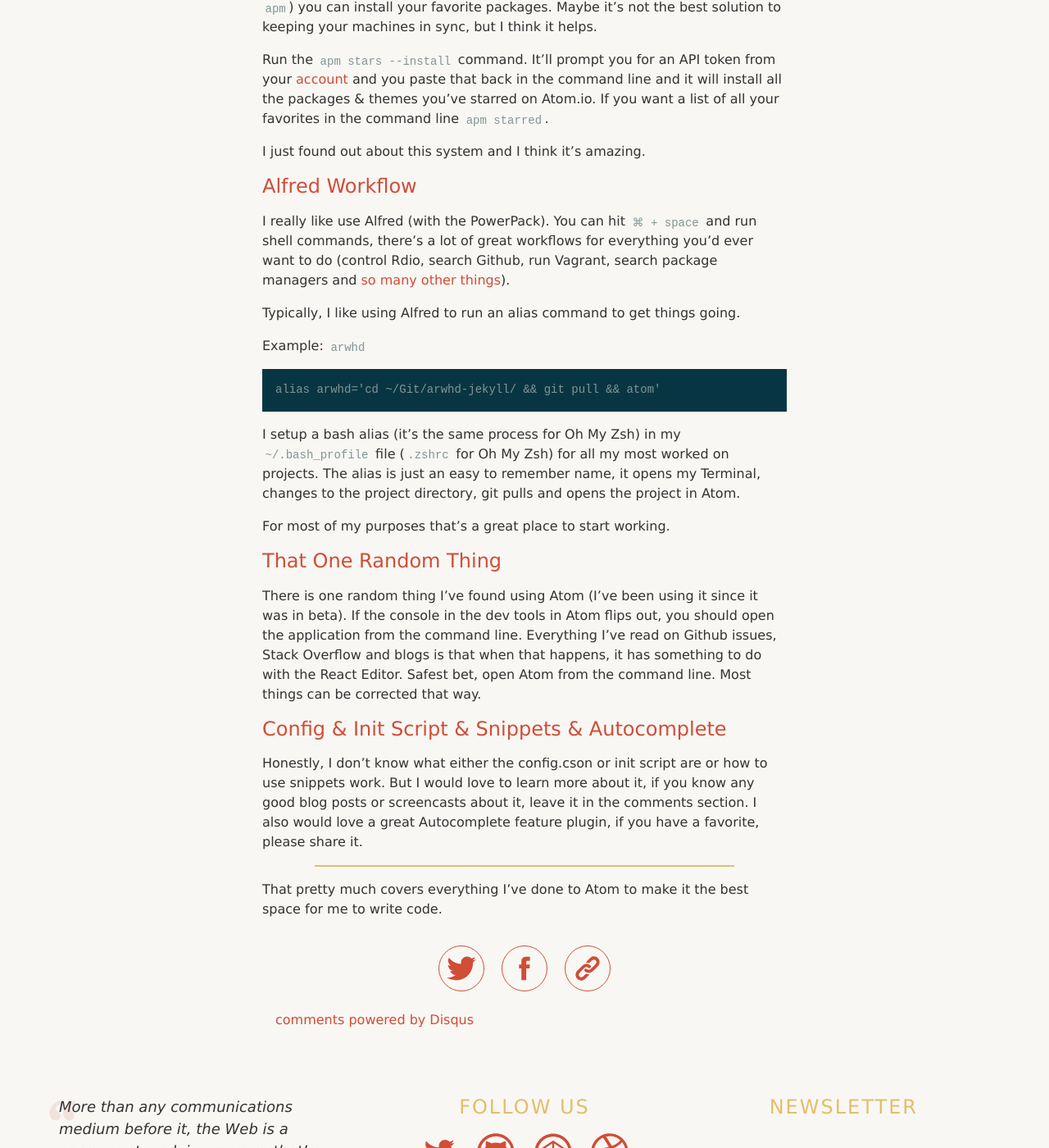
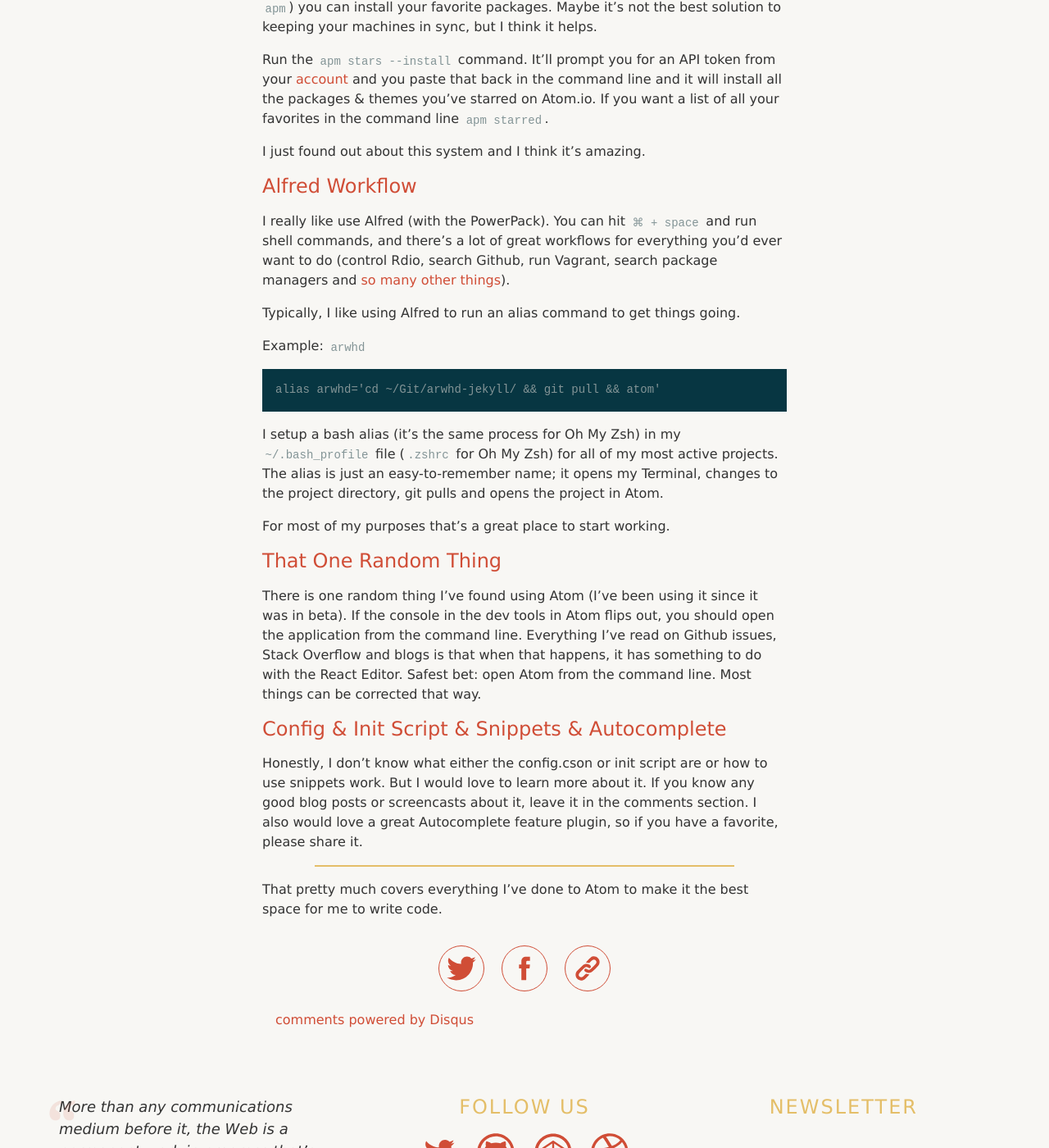
Before and after one commit to charlespeters/ARWHD, a Jekyll site: the page built from _posts/2014-09-25-making-atom-home.md, in a window 1280 px wide and 1400 px high, scrolled down 2912 px. Shown: the whole window at 82% size. Built offline with Jekyll 4.4.1, drawn with Linux system fonts in a browser that asks for light colours; nearby versions of some CDN libraries; some web fonts are replaced; comment, search, counter and statistics services are not loaded; some of the changed text lies outside the part shown.

Commit message:
proofreading this post

````diff
--- a/_posts/2014-09-25-making-atom-home.md
+++ b/_posts/2014-09-25-making-atom-home.md
@@ -7,11 +7,11 @@
 Most of the time I spend working on stuff is in Atom Editor from Github, it's by far my favorite text editor. It's amazingly customizable, flexible and I thought I would share how I customize it and use it on a daily basis.
 
 ### Why?
-Atom is under constant active development, it's free, open source, all you have to do to get a question answered is file an issue on Github and someone gets back to you really quickly.
+Atom is under constant active development; it's free, open source, and all you have to do to get a question answered is file an issue on Github and someone gets back to you really quickly.
 
-It comes with amazing find in project, markdown preview, you can open your project on Github really quickly, see what branch you're on and all the changes you're making.
+It comes with amazing find in project, markdown preview. You can open your project on Github really quickly, see what branch you're on and all the changes you're making.
 
-You can really customize Atom to make your own. This whole application is based on web technologies so a little bit of LESS and CoffeeScript can really make a huge difference.  Plus, if there's a  feature missing out of the box, there are so many amazing packages being made everyday for it.
+You can really customize Atom to make it your own. This whole application is based on web technologies so a little bit of LESS and CoffeeScript can make a huge difference.  Plus, if there's a feature missing out of the box, there are so many amazing packages being made for it everyday.
 
 ### Favorite Packages
 
@@ -45,7 +45,7 @@
 
 ### Syntax & UI
 
-I use [Solarized Dark](http://ethanschoonover.com/solarized) by Ethan Schoonover, everwhere. [Solarized Dark](https://atom.io/themes/solarized-dark-syntax) & [Solarized Dark UI](https://atom.io/themes/solarized-dark-ui). I even have it in my [Terminal](https://github.com/altercation/solarized/tree/master/iterm2-colors-solarized). When I'm feeling adventurous I try a few of [these from Daylee Rees](http://daylerees.github.io/)
+I use [Solarized Dark](http://ethanschoonover.com/solarized) by Ethan Schoonover, everywhere. [Solarized Dark](https://atom.io/themes/solarized-dark-syntax) & [Solarized Dark UI](https://atom.io/themes/solarized-dark-ui). I even have it in my [Terminal](https://github.com/altercation/solarized/tree/master/iterm2-colors-solarized). When I'm feeling adventurous I try a few of [these from Daylee Rees](http://daylerees.github.io/).
 
 ### Stylesheet
 
@@ -88,7 +88,7 @@
 
 ### Alfred Workflow
 
-I really like use Alfred (with the PowerPack). You can hit `⌘ + space` and run shell commands, there's a lot of great workflows for everything you'd ever want to do (control Rdio, search Github, run Vagrant, search package managers and [so many](https://github.com/franzheidl/alfred-workflows) [other things](https://github.com/zenorocha/alfred-workflows)).
+I really like use Alfred (with the PowerPack). You can hit `⌘ + space` and run shell commands, and there's a lot of great workflows for everything you'd ever want to do (control Rdio, search Github, run Vagrant, search package managers and [so many](https://github.com/franzheidl/alfred-workflows) [other things](https://github.com/zenorocha/alfred-workflows)).
 
 Typically, I like using Alfred to run an alias command to get things going.
 
@@ -99,17 +99,17 @@
 alias arwhd='cd ~/Git/arwhd-jekyll/ && git pull && atom'
 ```
 
-I setup a bash alias (it's the same process for Oh My Zsh) in my `~/.bash_profile` file (`.zshrc` for Oh My Zsh) for all my most worked on projects. The alias is just an easy to remember name, it opens my Terminal, changes to the project directory, git pulls and opens the project in Atom.
+I setup a bash alias (it's the same process for Oh My Zsh) in my `~/.bash_profile` file (`.zshrc` for Oh My Zsh) for all of my most active projects. The alias is just an easy-to-remember name; it opens my Terminal, changes to the project directory, git pulls and opens the project in Atom.
 
 For most of my purposes that's a great place to start working.
 
 ### That One Random Thing
 
-There is one random thing I've found using Atom (I've been using it since it was in beta). If the console in the dev tools in Atom flips out, you should open the application from the command line. Everything I've read on Github issues, Stack Overflow and blogs is that when that happens, it has something to do with the React Editor. Safest bet, open Atom from the command line. Most things can be corrected that way.
+There is one random thing I've found using Atom (I've been using it since it was in beta). If the console in the dev tools in Atom flips out, you should open the application from the command line. Everything I've read on Github issues, Stack Overflow and blogs is that when that happens, it has something to do with the React Editor. Safest bet: open Atom from the command line. Most things can be corrected that way.
 
 ### Config &amp; Init Script &amp; Snippets &amp; Autocomplete
 
-Honestly, I don't know what either the config.cson or init script are or how to use snippets work. But I would love to learn more about it, if you know any good blog posts or screencasts about it, leave it in the comments section. I also would love a great Autocomplete feature plugin, if you have a favorite, please share it.
+Honestly, I don't know what either the config.cson or init script are or how to use snippets work. But I would love to learn more about it. If you know any good blog posts or screencasts about it, leave it in the comments section. I also would love a great Autocomplete feature plugin, so if you have a favorite, please share it.
 
 ---
 
````
